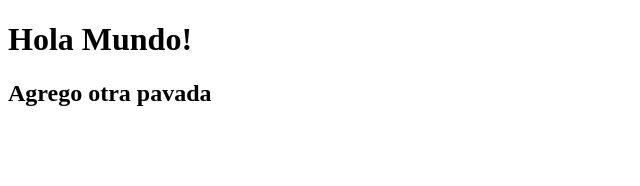
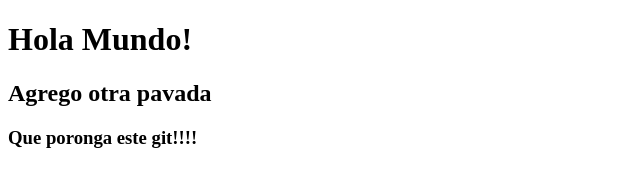
Before and after one commit to JessK84/prueba, a plain HTML site: page index.html in a window 1280 px wide. Shown: the whole page, without its empty margins (0-640 px from the left). Drawn offline with Linux system fonts and the light colour scheme.

Commit message:
agrego un h3

```diff
--- a/index.html
+++ b/index.html
@@ -8,6 +8,7 @@
 <body>
     <h1>Hola Mundo!</h1>
     <h2>Agrego otra pavada</h2>
+    <h3>Que poronga este git!!!!</h3>
 
 </body>
 </html>
```
